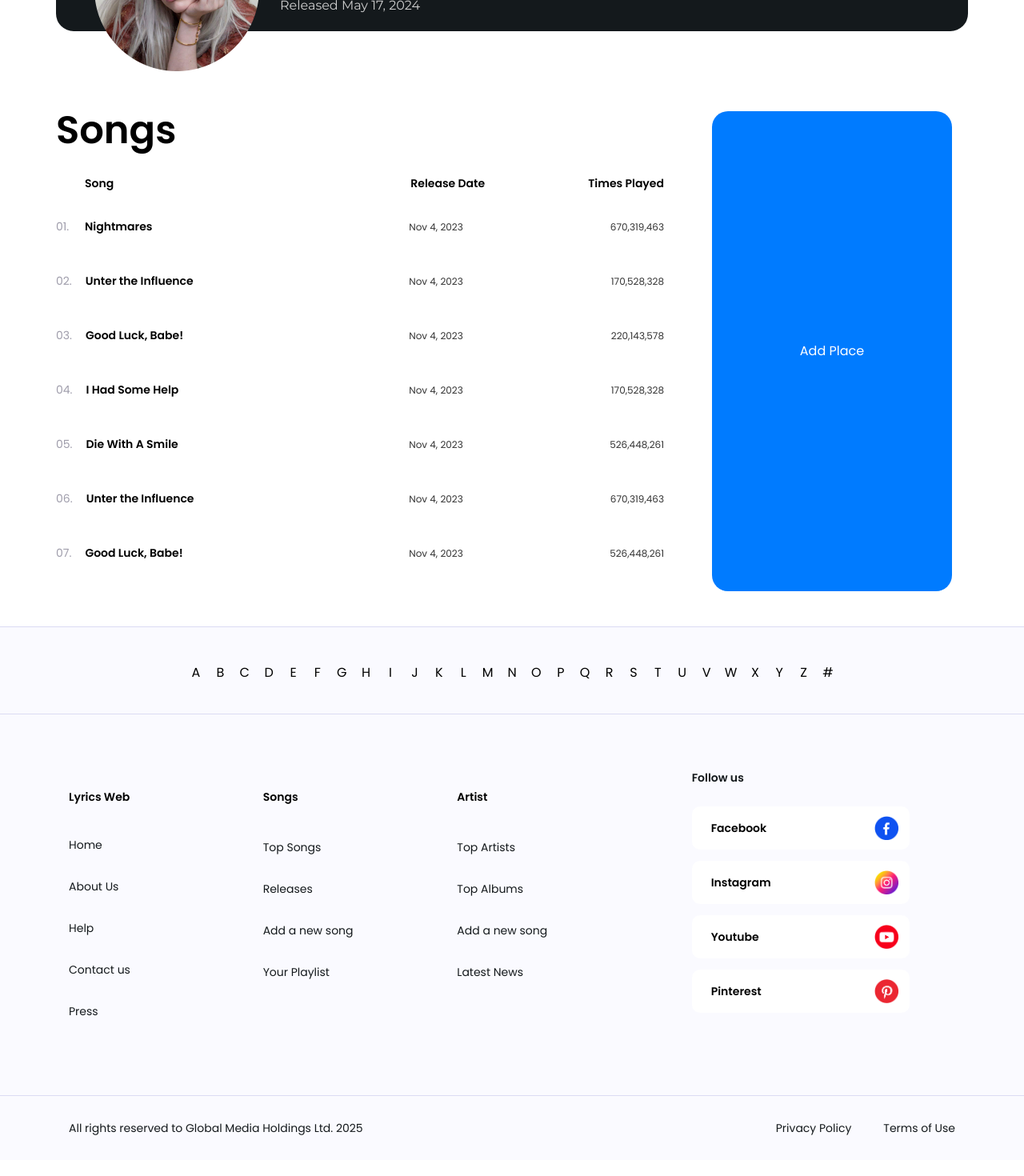
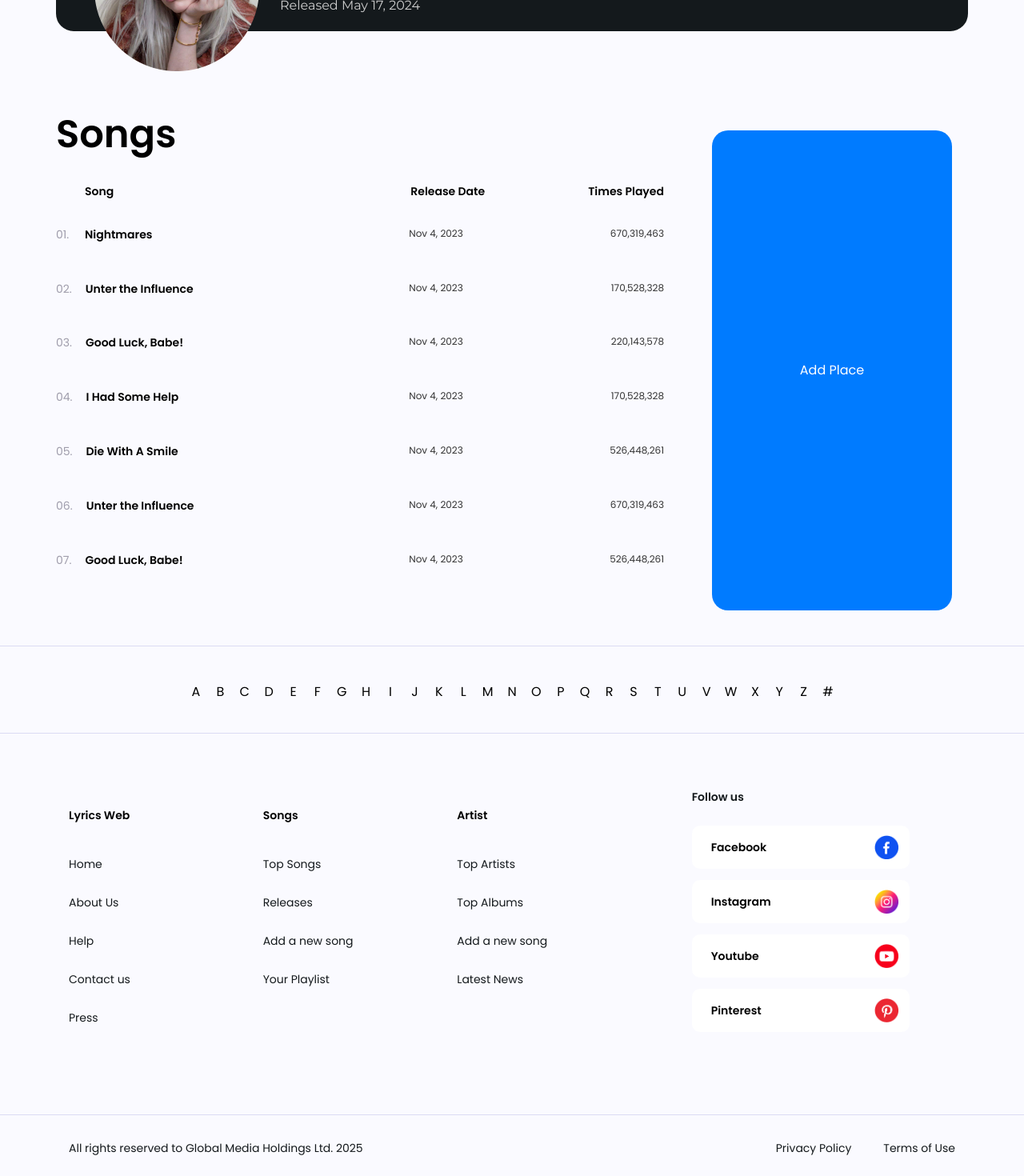
Before and after one commit to AmitSheoran-557/lyrics-web, a React (Create React App) app: page / in a window 1280 px wide. Shown: the part 480-1950 px from the top of the page at 80% size. Built offline with nearby package versions, Linux system fonts and the light colour scheme.

Commit message:
remove extra space

```diff
--- a/src/common/Footer.jsx
+++ b/src/common/Footer.jsx
@@ -25,13 +25,13 @@ const Footer = () => {
                             <div className="lg:max-w-4xl w-full mx-auto flex justify-center items-center" >
                                 <div className="flex flex-wrap xl:mb-[37px] justify-center lg:mb-8 md:mb-7 sm:mb-6 mb-4 w-full" >
                                     <div className="w-4/12 max-lg:flex flex-col items-center justify-center">
-                                        <div className="font-semibold lg:text-sm text-xs !leading-[174%]">{FOOTER_LIST[0].heading}</div>
+                                        <div className="font-semibold lg:text-sm text-xs !leading-[171%]">{FOOTER_LIST[0].heading}</div>
                                     </div>
                                     <div className="w-4/12 max-lg:flex flex-col items-center justify-center">
-                                        <div className="font-semibold lg:text-sm text-xs !leading-[174%]">{FOOTER_LIST[0].songs}</div>
+                                        <div className="font-semibold lg:text-sm text-xs !leading-[171%]">{FOOTER_LIST[0].songs}</div>
                                     </div>
                                     <div className="w-4/12 max-lg:flex flex-col items-center justify-center">
-                                        <div className="font-semibold lg:text-sm text-xs !leading-[174%]">{FOOTER_LIST[0].artist}</div>
+                                        <div className="font-semibold lg:text-sm text-xs !leading-[171%]">{FOOTER_LIST[0].artist}</div>
                                     </div>
                                 </div>
                             </div>
@@ -46,12 +46,12 @@ const Footer = () => {
                                         </div>
                                         <div className="w-4/12 max-lg:flex flex-col items-center justify-start">
                                             <div className='flex'>
-                                                <p className='lg:text-sm text-xs !leading-[200%] text-light-brown-2'>{song.aboutSong}</p>
+                                                <p className='lg:text-sm text-xs !leading-[171%] text-light-brown-2'>{song.aboutSong}</p>
                                             </div>
                                         </div>
                                         <div className="w-4/12 max-lg:flex flex-col items-center justify-start">
                                             <div className='flex'>
-                                                <p className='lg:text-sm text-xs !leading-[200%] text-light-brown-2'>{song.aboutArtist}</p>
+                                                <p className='lg:text-sm text-xs !leading-[171%] text-light-brown-2'>{song.aboutArtist}</p>
                                             </div>
                                         </div>
                                     </div>
@@ -75,10 +75,10 @@ const Footer = () => {
             <div className="border-t border-off-white w-full xl:py-[30px] lg:py-6 py-5 justify-center items-center flex">
                 <div className="max-w-[1140px] mx-auto w-full md:px-4">
                     <div className="flex flex-wrap w-full justify-between md:gap-5 gap-3">
-                        <p className='text-light-brown-2 lg:text-sm text-xs text-center max-lg:mx-auto max-lg:px-6'>All rights reserved to Global Media Holdings Ltd. {new Date().getFullYear()}</p>
+                        <p className='text-light-brown-2 lg:text-sm text-xs !leading-[171%] text-center max-lg:mx-auto max-lg:px-6'>All rights reserved to Global Media Holdings Ltd. {new Date().getFullYear()}</p>
                         <div className='flex lg:gap-10 gap-7 max-lg:px-6 max-lg:mx-auto'>
-                            <a className='text-light-brown-2 lg:text-sm text-xs' href="/">Privacy Policy</a>
-                            <a className='text-light-brown-2 lg:text-sm text-xs' href="/">Terms of Use</a>
+                            <a className='text-light-brown-2 lg:text-sm text-xs !leading-[171%]' href="/">Privacy Policy</a>
+                            <a className='text-light-brown-2 lg:text-sm text-xs !leading-[171%]' href="/">Terms of Use</a>
                         </div>
                     </div>
                 </div>
--- a/src/components/Hero.jsx
+++ b/src/components/Hero.jsx
@@ -46,7 +46,7 @@ const Hero = () => {
     const headingText = tabHeadingMap[selectedTab] || tabHeadingMap.all;
 
     return (
-        <div className='flex flex-col justify-center items-center mb-[100px]'>
+        <div className='flex flex-col justify-center items-center xl:pb-[100px] lg:pb-20 md:pb-16 pb-12 bg-off-white-two'>
             <div className="max-w-[1140px] mx-auto w-full max-xl:px-4">
                 <Header />
                 <div className="flex max-lg:flex-col gap-[15px] xl:mb-[43px] lg:mb-9 md:mb-7 mb-5">
@@ -67,8 +67,7 @@ const Hero = () => {
                             <button
                                 onClick={() => handleLetterClick(item)}
                                 key={index}
-                                className={`uppercase ${selectedLetter === item ? 'bg-black text-white' : ''} text-black min-w-[29px] min-h-[29px] rounded-full hover:bg-black hover:text-white transition-all ease-linear duration-300`}
-                            >
+                                className={`uppercase ${selectedLetter === item ? 'bg-black text-white' : ''} text-black min-w-[29px] min-h-[29px] rounded-full hover:bg-black hover:text-white transition-all ease-linear duration-300`}>
                                 {item}
                             </button>
                         ))}
--- a/src/components/SongsList.jsx
+++ b/src/components/SongsList.jsx
@@ -19,12 +19,12 @@ const SongsList = () => {
         setShowImage(false);
     };
     return (
-        <div className='flex flex-col justify-center items-center pb-11'>
+        <div className='flex flex-col justify-center items-center pb-11 bg-off-white-two'>
             <div className="max-w-[1140px] mx-auto w-full max-xl:px-4">
                 <div className="flex flex-wrap w-full mx-auto">
                     <div className="lg:w-8/12 w-full mx-auto justify-center max-lg:flex max-lg:flex-col max-lg:items-center">
                         <div className="max-w-[774px] w-full">
-                            <h2 className='font-semibold xl:text-5xl lg:text-4xl md:text-3xl text-2xl text-start'>Songs</h2>
+                            <h2 className='font-semibold xl:text-5xl !leading-[120%] lg:text-4xl md:text-3xl text-2xl text-start'>Songs</h2>
                             <div className="max-w-4xl mx-auto lg:mt-8 md:mt-7 mt-6" >
                                 <div className="flex flex-wrap xl:mb-[33px] lg:mb-7 mb-6 w-full" >
                                     <div className="lg:w-7/12 w-6/12 lg:text-sm text-xs font-semibold lg:ps-9 ps-8">{SONGS_LIST[0].heading}</div>
@@ -40,13 +40,13 @@ const SongsList = () => {
                                         <p className='text-light-gray-2 lg:text-sm text-xs !leading-[171.43%] min-w-[19px]'>{song.counting}.</p>
                                         <h4 className='font-semibold lg:text-sm text-xs !leading-[171.43%]'>{song.songName}</h4>
                                     </div>
-                                    <div className='w-3/12 lg:justify-center flex'><p className='text-xs !leading-[200%] text-light-brown'>{song.date}</p></div>
-                                    <div className='w-3/12 lg:justify-end justify-center flex'><p className='text-xs !leading-[200%] text-light-brown'>{song.playedTime}</p></div>
+                                    <div className='w-3/12 lg:justify-center flex'><p className='text-xs !leading-[171%] text-light-brown'>{song.date}</p></div>
+                                    <div className='w-3/12 lg:justify-end justify-center flex'><p className='text-xs !leading-[171%] text-light-brown'>{song.playedTime}</p></div>
                                 </div>
                             ))}
                         </div>
                     </div>
-                    <div className="lg:w-4/12 w-full lg:ps-10 justify-center flex max-lg:mt-6">
+                    <div className="lg:w-4/12 w-full lg:ps-10 lg:pt-6 justify-center flex max-lg:mt-6">
                         <div className="bg-blue relative lg:w-[300px] max-w-xl w-full max-h-[600px] lg:h-[600px] min-h-48 py-2 px-2 rounded-[20px] flex items-center justify-center text-center">
                             <input hidden onChange={(e) => handleChange(e)} type="file" id="my-input" multiple />
                             <label htmlFor="my-input" className={`cursor-pointer text-white ${showImage ? "hidden" : "block"}`}>
```
